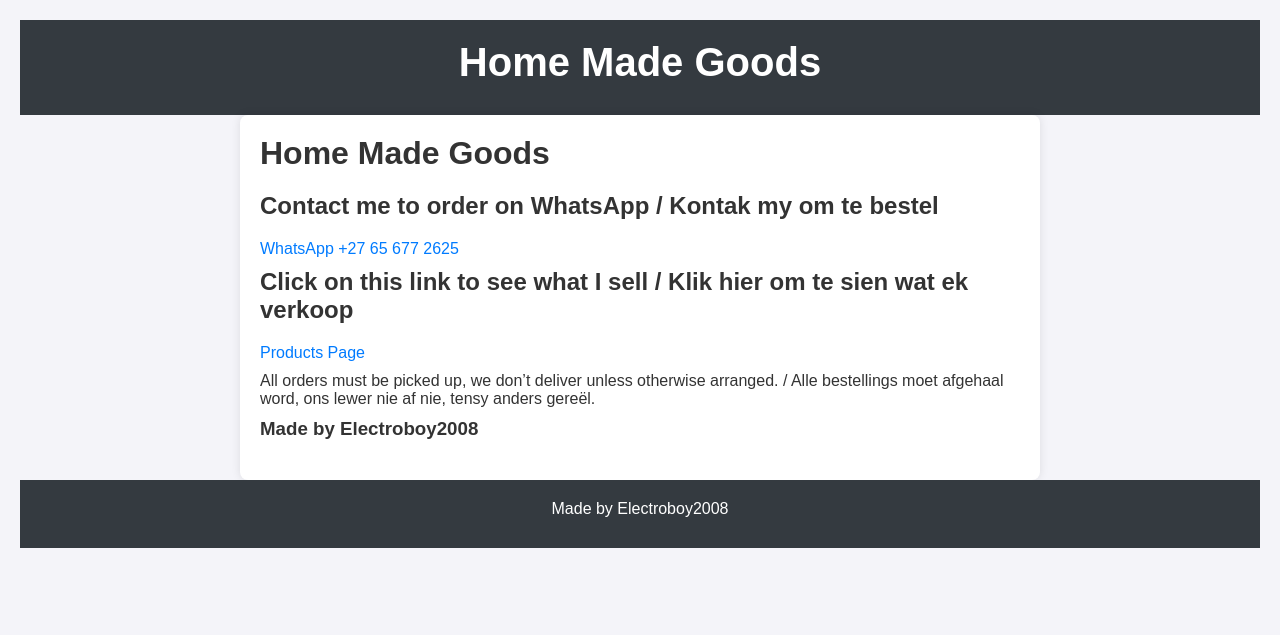
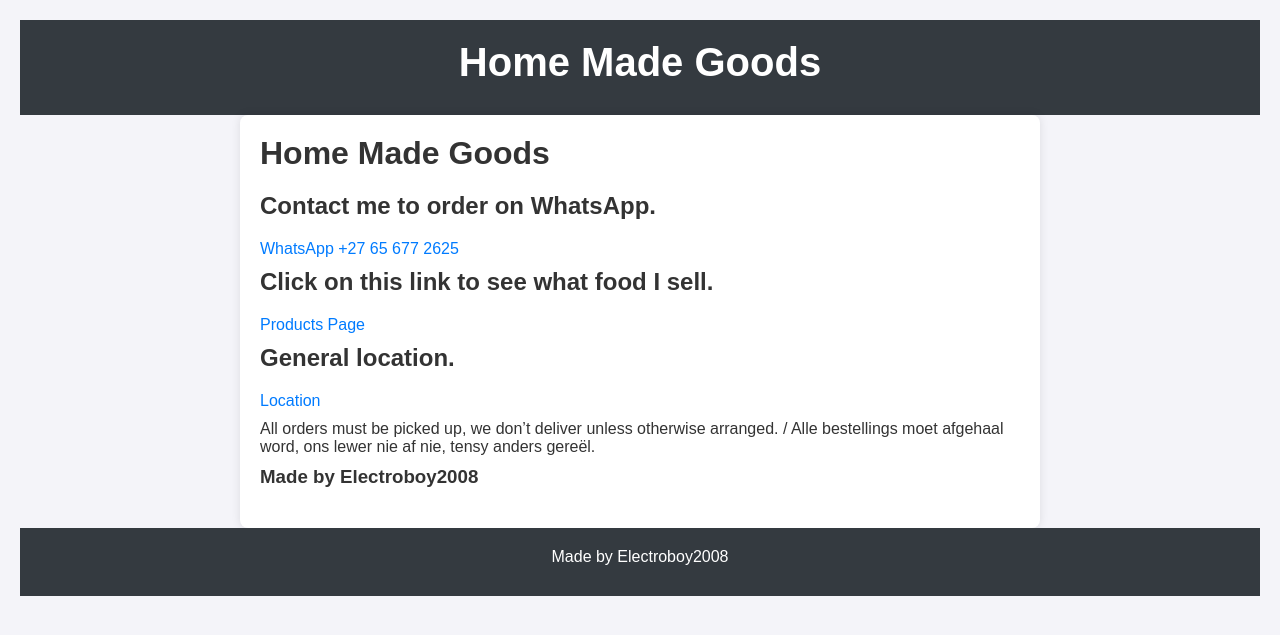
Before and after one commit to ElectroBoy10/TakeWay.Shop, a Jekyll site: the page built from index.md, in a window 1280 px wide. Shown: the top 635 px of the page. Built offline with Jekyll 4.4.1, drawn with Linux system fonts in a browser that asks for light colours.

Commit message:
Update index.md

```diff
--- a/index.md
+++ b/index.md
@@ -5,12 +5,15 @@ title: Home Made Goods
 
 # Home Made Goods
 
-## Contact me to order on WhatsApp / Kontak my om te bestel
+## Contact me to order on WhatsApp.
 [WhatsApp +27 65 677 2625](https://wa.me/27656772625)
 
 
-## Click on this link to see what I sell / Klik hier om te sien wat ek verkoop
+## Click on this link to see what food I sell.
 [Products Page](https://share.samsungcloud.com/sharedalbum/6JN1UIcZI4)
+
+## General location.
+[Location](https://maps.app.goo.gl/vDgT3D6rJisTjN4Z9)
 
 All orders must be picked up, we don’t deliver unless otherwise arranged. / Alle bestellings moet afgehaal word, ons lewer nie af nie, tensy anders gereël.
 
```
